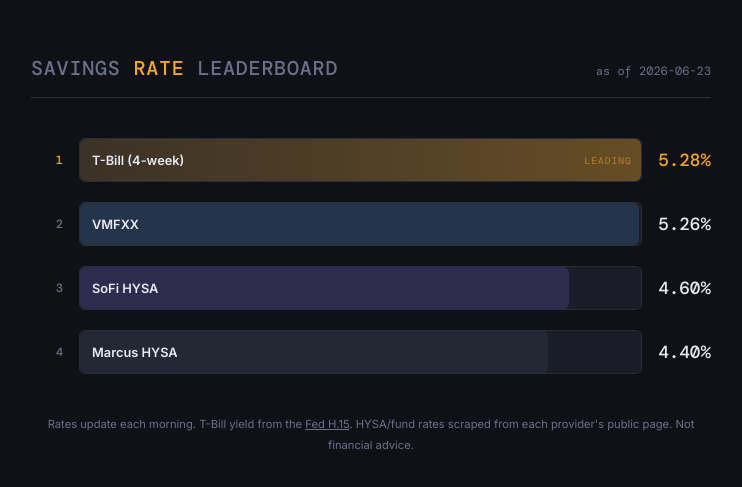
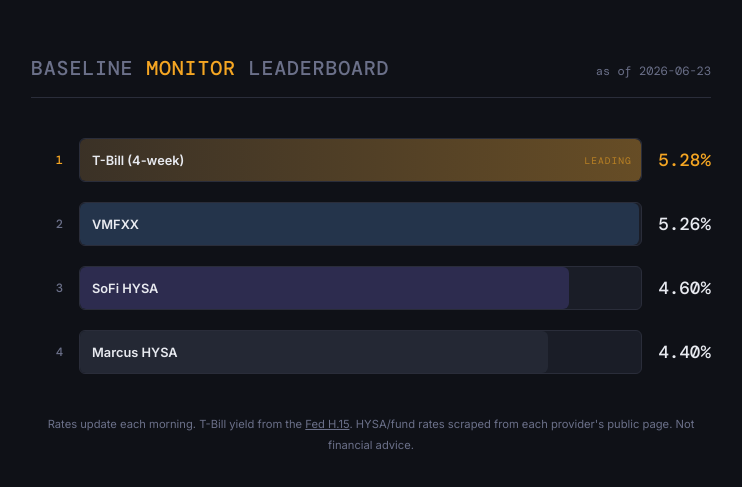
Before and after one commit to CharlieSaid/baseline_monitor, a plain HTML site: page index.html in a window 1280 px wide. Shown: the part 145-632 px from the top of the page, without its empty margins (269-1011 px from the left). Drawn offline with nearby package versions, Linux system fonts and the light colour scheme; files whose address does not match are found by name.

Commit message:
rearranged file structure

```diff
--- a/index.html
+++ b/index.html
@@ -3,7 +3,7 @@
 <head>
   <meta charset="UTF-8" />
   <meta name="viewport" content="width=device-width, initial-scale=1.0" />
-  <title>Rate Leaderboard</title>
+  <title>Baseline Monitor</title>
   <link rel="preconnect" href="https://fonts.googleapis.com" />
   <link rel="preconnect" href="https://fonts.gstatic.com" crossorigin />
   <link href="https://fonts.googleapis.com/css2?family=DM+Mono:wght@400;500&family=Inter:wght@400;500;600&display=swap" rel="stylesheet" />
@@ -36,7 +36,7 @@
       // ── Build DOM ─────────────────────────────────────────
       board.innerHTML = `
         <header class="header">
-          <h1>Savings <span>Rate</span> Leaderboard</h1>
+          <h1>Baseline <span>Monitor</span> Leaderboard</h1>
           <span class="updated">as of ${updated}</span>
         </header>
 
```
Also changed, not shown: rates/rates.json (renamed from rates.json), 2 other files.
